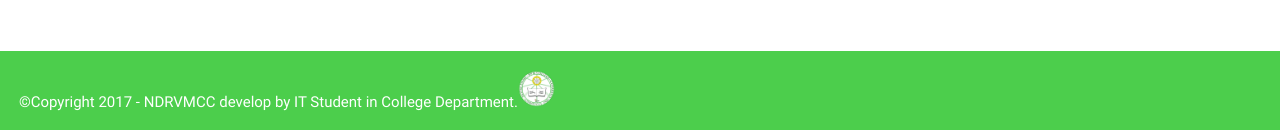
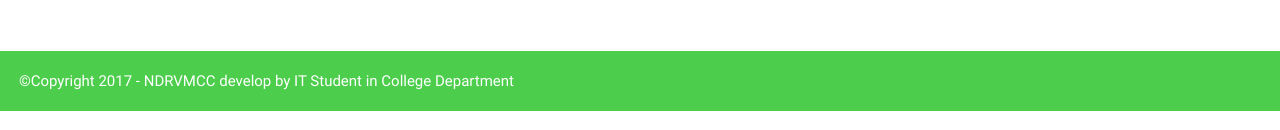
Before and after one commit to lorenzduruin/ndrvmccwebsite, a plain HTML site: page Credential for Admission.html in a window 1280 px wide. Shown: the part 1232-1362 px from the top of the page. Drawn offline with Linux system fonts and the light colour scheme.

Commit message:
Update Credential for Admission.html

```diff
--- a/Credential for Admission.html
+++ b/Credential for Admission.html
@@ -83,7 +83,7 @@ $(document).ready(function(e) {
     </div>
     <div class="footer">
 
-    &copy;Copyright <script type="text/javascript">document.write(new Date().getFullYear());</script> - NDRVMCC develop by IT Student in College Department.<img class="logo"src="Template/FILE001.png" width="3%" height="3%">
+    &copy;Copyright <script type="text/javascript">document.write(new Date().getFullYear());</script> - NDRVMCC develop by IT Student in College Department
     </div>
 </body>
 </html>
```
